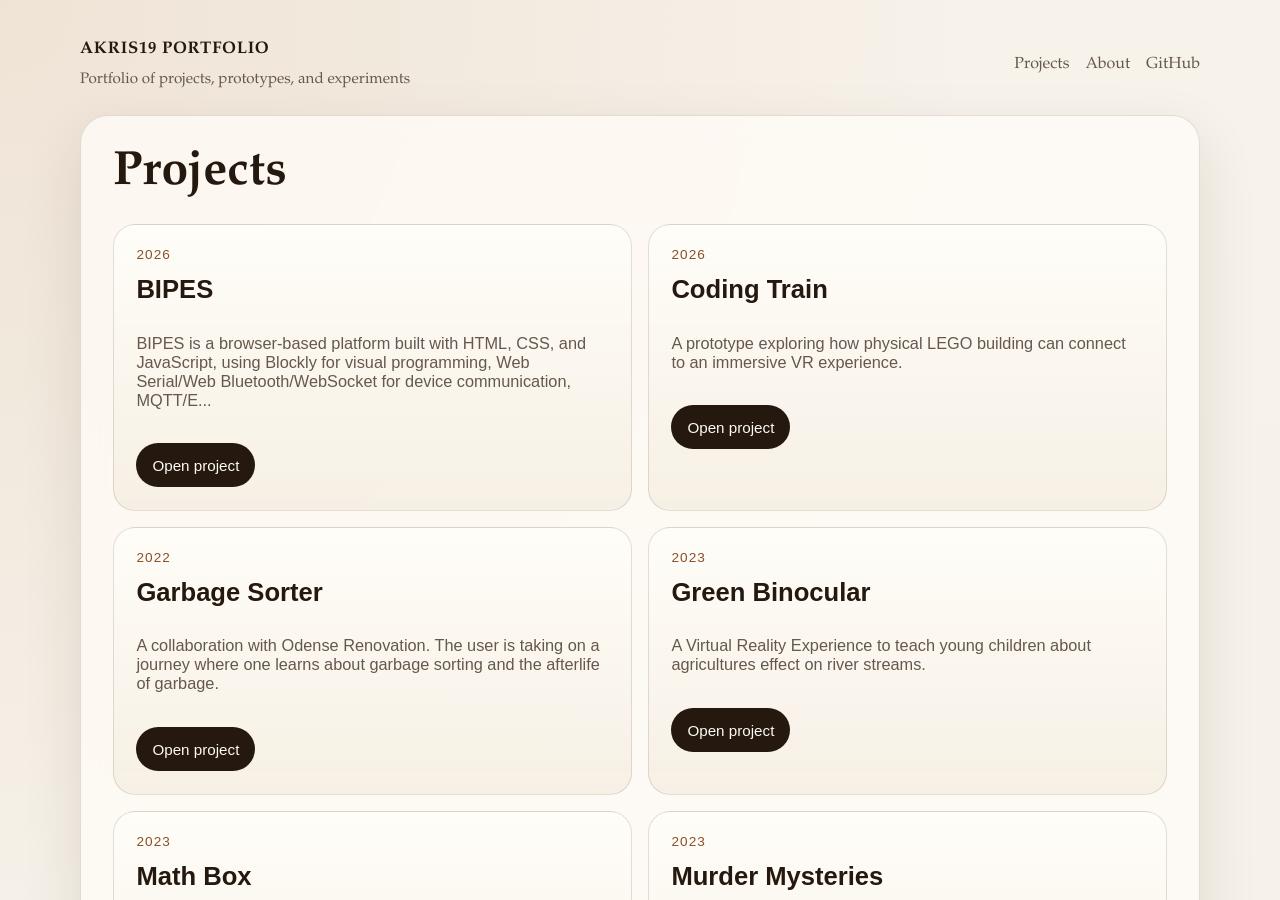
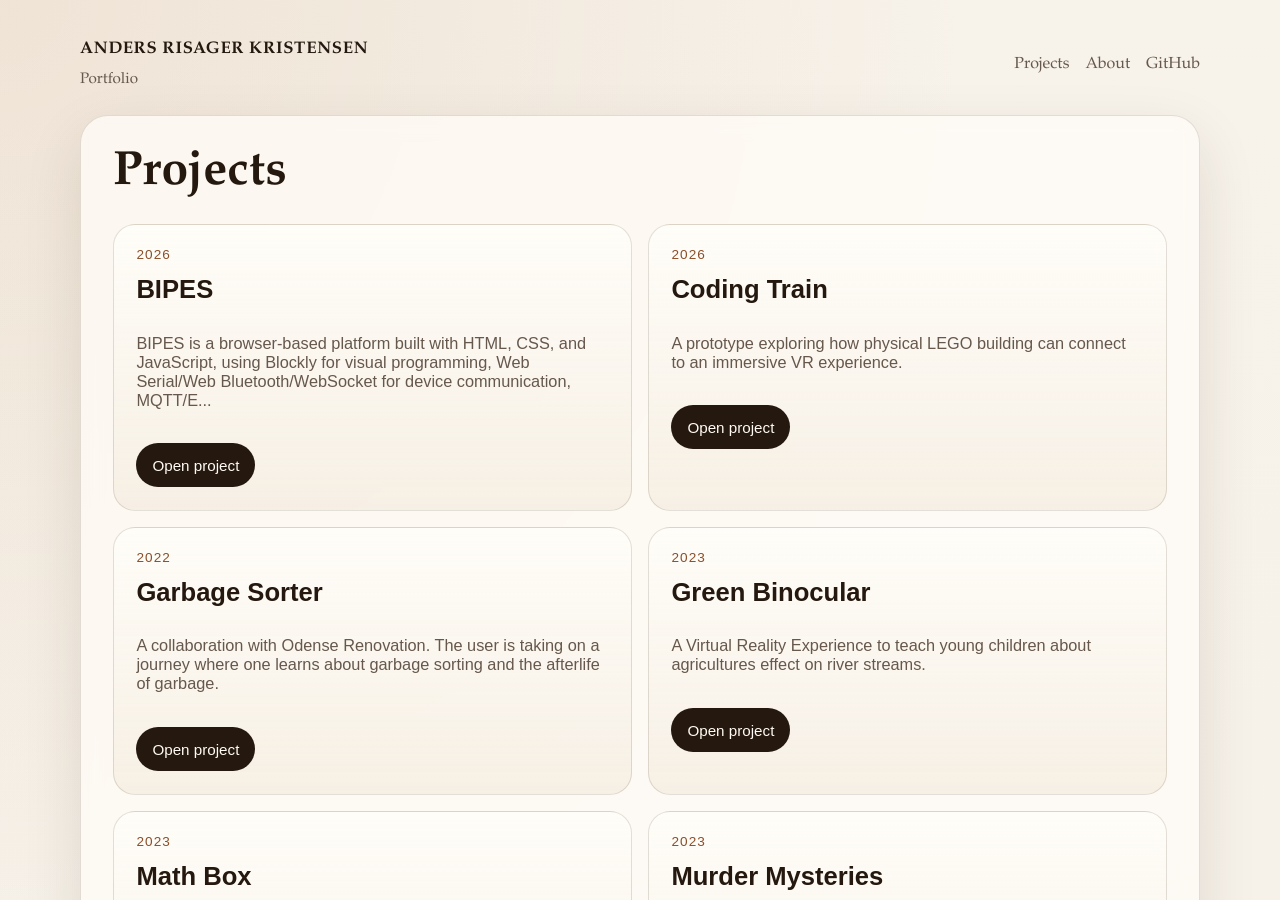
Before and after one commit to Akris19/portfolio, a Jekyll site: the page built from index.md, in a window 1280 px wide and 900 px high. Built offline with Jekyll 4.4.1, drawn with Linux system fonts in a browser that asks for light colours.

```diff
--- a/_config.yml
+++ b/_config.yml
@@ -1,17 +1,11 @@
-title: Akris19 Portfolio
-description: Portfolio of projects, prototypes, and experiments
-url: "https://akris19.github.io"
+title: Anders Risager Kristensen
+description: Portfolio
+url: "https://USERNAME.github.io"
 baseurl: "/portfolio"
-lang: en
-markdown: kramdown
-permalink: pretty
+
 collections:
   projects:
     output: true
     permalink: /projects/:name/
-defaults:
-  - scope:
-      path: ""
-      type: projects
-    values:
-      layout: project
+
+markdown: kramdown
```
Also changed, not shown: _projects/din_planteven.md (+16 -45 lines).
